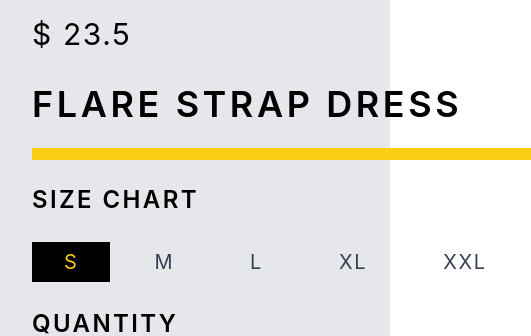
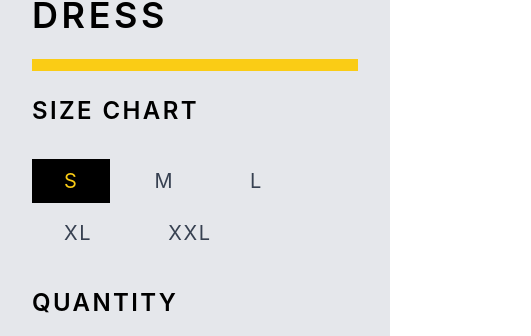
Before and after one commit to Pranta07/lady-client, a React (Create React App) app: page /shopSingle in a window 390 px wide. Shown: the part 638-974 px from the top of the page, 531 px wide, since content can reach past the window. Built offline with nearby package versions, Linux system fonts and the light colour scheme; what tw-elements would draw is missing.

Commit message:
responsive done

```diff
--- a/src/Components/SingleShop/ShopSingle.js
+++ b/src/Components/SingleShop/ShopSingle.js
@@ -47,7 +47,7 @@ const ShopSingle = ({ product }) => {
                         Shop Single
                     </span>
                 </p>
-                <div className="grid md:grid-cols-2 gap-10 mx-8 mb-16">
+                <div className="grid grid-cols-1 lg:grid-cols-2 gap-10 mx-8 mb-16">
                     <div>
                         <img
                             src="https://i.ibb.co/0fWRMGf/jonathan-borba-Mkq-Vie-Spi5-U-unsplash.jpg"
@@ -61,23 +61,23 @@ const ShopSingle = ({ product }) => {
                             FLARE STRAP DRESS
                         </h1>
                         <p className="h-3 bg-yellow-400 my-6"></p>
-                        <h1 className="uppercase tracking-widest text-2xl font-semibold mb-8">
+                        <h1 className="uppercase tracking-widest text-2xl font-semibold mb-6">
                             size chart
                         </h1>
-                        <div className="cursor-pointer text-xl">
-                            <span className="bg-black text-yellow-400 px-8 py-2 mr-3">
+                        <div className="cursor-pointer text-xl flex flex-wrap">
+                            <span className="bg-black text-yellow-400 px-8 py-2 mr-3 mt-2">
                                 S
                             </span>
-                            <span className="text-gray-700 px-8 py-2 mr-3 hover:bg-black hover:text-yellow-400">
+                            <span className="text-gray-700 px-8 py-2 mr-3 mt-2 hover:bg-black hover:text-yellow-400">
                                 M
                             </span>
-                            <span className="text-gray-700 px-8 py-2 mr-3 hover:bg-black hover:text-yellow-400">
+                            <span className="text-gray-700 px-8 py-2 mr-3 mt-2 hover:bg-black hover:text-yellow-400">
                                 L
                             </span>
-                            <span className="text-gray-700 px-8 py-2 mr-3 hover:bg-black hover:text-yellow-400">
+                            <span className="text-gray-700 px-8 py-2 mr-3 mt-2 hover:bg-black hover:text-yellow-400">
                                 XL
                             </span>
-                            <span className="text-gray-700 px-8 py-2 mr-3 hover:bg-black hover:text-yellow-400">
+                            <span className="text-gray-700 px-8 py-2 mr-3 mt-2 hover:bg-black hover:text-yellow-400">
                                 XXL
                             </span>
                         </div>
```
